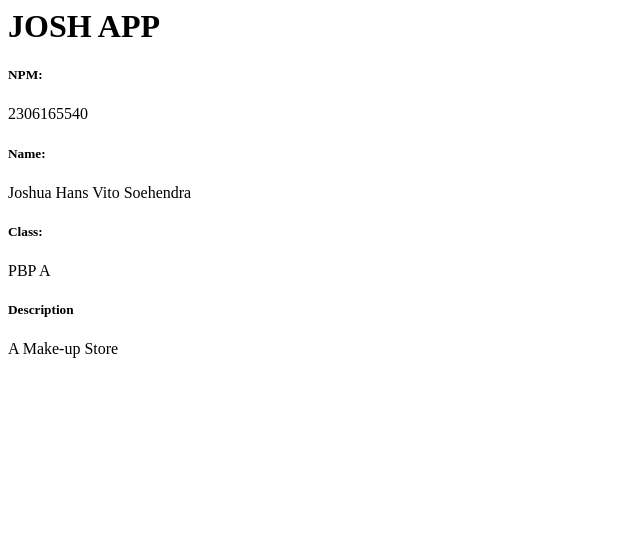
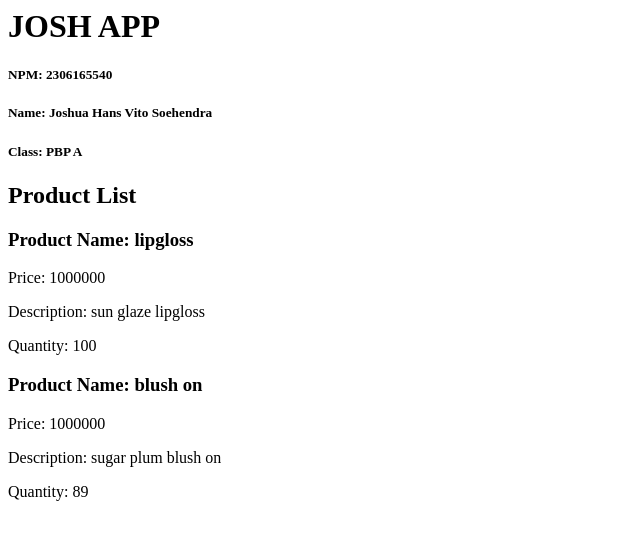
Before and after one commit to joshuahvs/josh, a Django app: page / in a window 1280 px wide. Shown: the top 540 px of the page, without its empty margins (0-640 px from the left). Run offline with Django 5.2, Linux system fonts and the light colour scheme.

Commit message:
menyelesaikan kesalahpahaman tugas 2

```diff
--- a/main/templates/main.html
+++ b/main/templates/main.html
@@ -1,10 +1,14 @@
 <h1>JOSH APP</h1>
 
-<h5>NPM: </h5>
-<p>{{ npm }}</p>
-<h5>Name: </h5>
-<p> {{  name  }}</p>
-<h5>Class: </h5>
-<p>{{  class  }}</p>
-<h5>Description</h5>
-<p>{{  description  }}</p>
+<h5>NPM: 2306165540 </h5>
+<h5>Name: Joshua Hans Vito Soehendra </h5>
+<h5>Class: PBP A </h5>
+
+<h2>Product List</h2>
+
+{% for product in products %}
+    <h3>Product Name: {{ product.name }}</h3>
+    <p>Price: {{ product.price }}</p>
+    <p>Description: {{ product.description }}</p>
+    <p>Quantity: {{ product.quantity }}</p>
+{% endfor %}
--- a/main/views.py
+++ b/main/views.py
@@ -2,11 +2,25 @@ from django.shortcuts import render
 
 # Create your views here.
 def show_main(request):
-    context = {
-        'npm' : '2306165540',
-        'name': 'Joshua Hans Vito Soehendra',
-        'class': 'PBP A',
-        'description' : 'A Make-up Store'
-    }
 
-    return render(request, "main.html", context)
+    products = [
+    {'name': 'lipgloss', 'price': 1000000, 'description': 'sun glaze lipgloss', 'quantity': 100},
+    {'name': 'blush on', 'price': 1000000, 'description': 'sugar plum blush on', 'quantity': 89}
+    ]
+
+    return render(request, "main.html", {'products': products})
+
+    # products = [{
+    #     'name': 'lipgloss',
+    #     'price': 10000000,
+    #     'description': 'hellooo',
+    #     'quantity': 1
+    # },
+    # {
+    #     'name': 'blush on',
+    #     'price': 10000000,
+    #     'description': 'lol',
+    #     'quantity': 1
+    # }]
+
+    # return render(request, "main.html", products)
```
